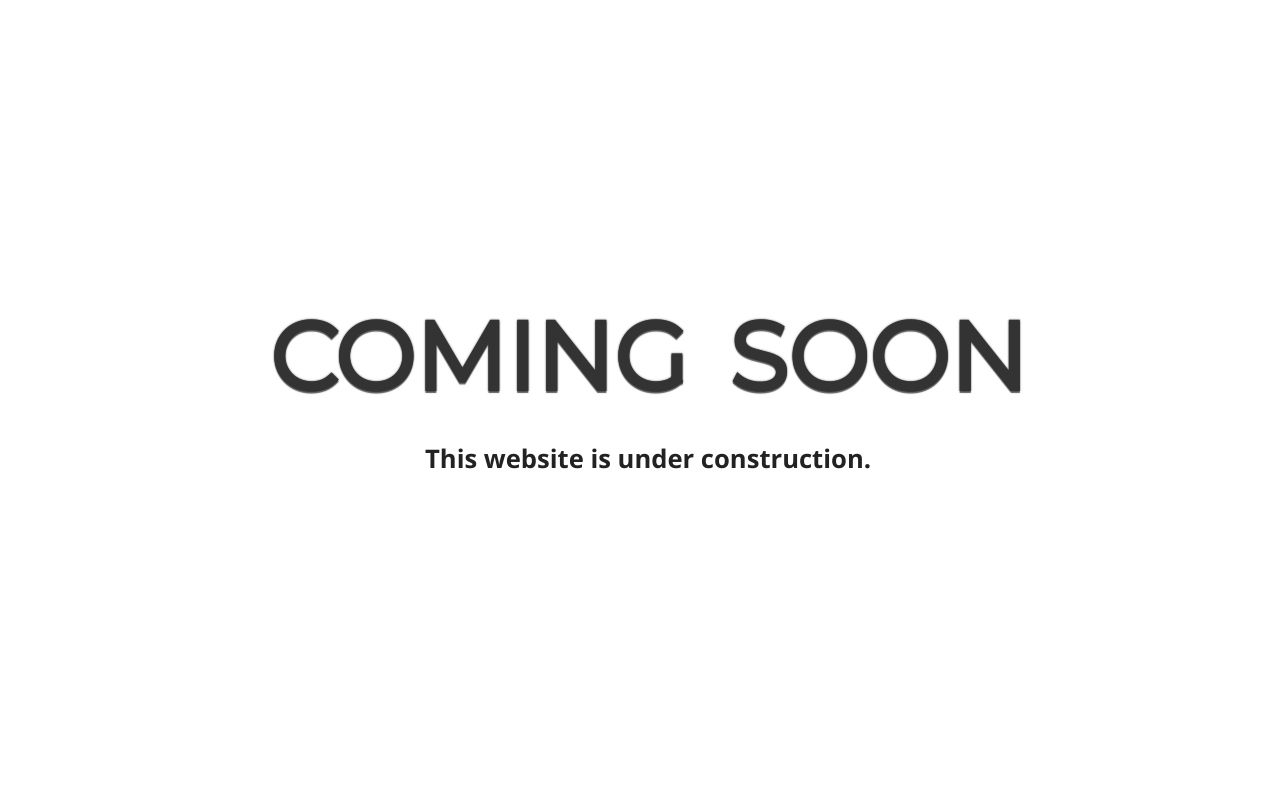
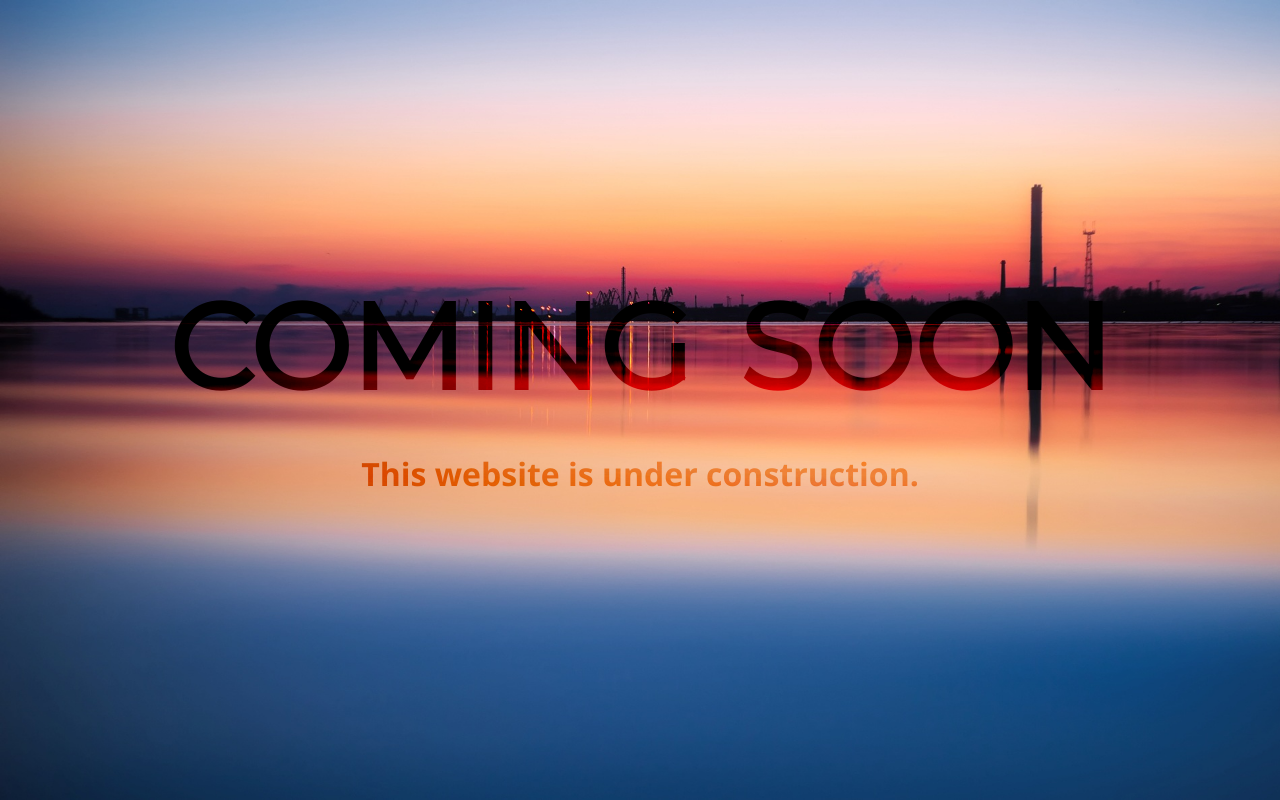
Before and after one commit to FrancescoVMK/FrancescoVMK.github.io, a plain HTML site: page index.html in a window 1280 px wide. Drawn offline with nearby package versions, Linux system fonts and the light colour scheme.

Commit message:
Update index.html

```diff
--- a/index.html
+++ b/index.html
@@ -6,23 +6,22 @@
   @import url(https://fonts.googleapis.com/css?family=Montserrat);
   @import url(https://fonts.googleapis.com/css?family=Open+Sans:400,700);
 
+
+   body, html{
+    overflow: hidden;
+    padding: 0;
+    margin: 0;
+    }
   h1 {
     margin: 0;
     font-family: 'Montserrat', sans-serif;
     font-size: 4em;
-    color: #333;
-    -webkit-text-shadow: 0 2px 1px rgba(0, 0, 0, 0.6), 0 0 2px rgba(0, 0, 0, 0.7);
-    -moz-text-shadow: 0 2px 1px rgba(0, 0, 0, 0.6), 0 0 2px rgba(0, 0, 0, 0.7);
-    text-shadow: 0 2px 1px rgba(0, 0, 0, 0.6), 0 0 2px rgba(0, 0, 0, 0.7);
     word-spacing: 16px;
+    font-weight: bolder;
   }
 
   p {
     font-family: 'Open Sans', sans-serif;
-    font-size: 1.4em;
-    font-weight: bold;
-    color: #222;
-    text-shadow: 0 0 40px #FFFFFF, 0 0 30px #FFFFFF, 0 0 20px #FFFFFF;
   }
 
   .container {
@@ -30,7 +29,7 @@
     top: 0;
     bottom: 0;
     width: 100%;
-    background: url('');
+    background: url("img/pexels-photo-301484.jpeg");
     background-size: cover;
   }
 
@@ -52,6 +51,10 @@
     margin: 0 auto;
     text-align: center;
     padding: 8px;
+    mix-blend-mode: overlay;
+    color: #000000;
+    font-size: 20px;
+    font-weight: bolder;
   }
 
   @media only screen and (min-width: 800px) {
```
